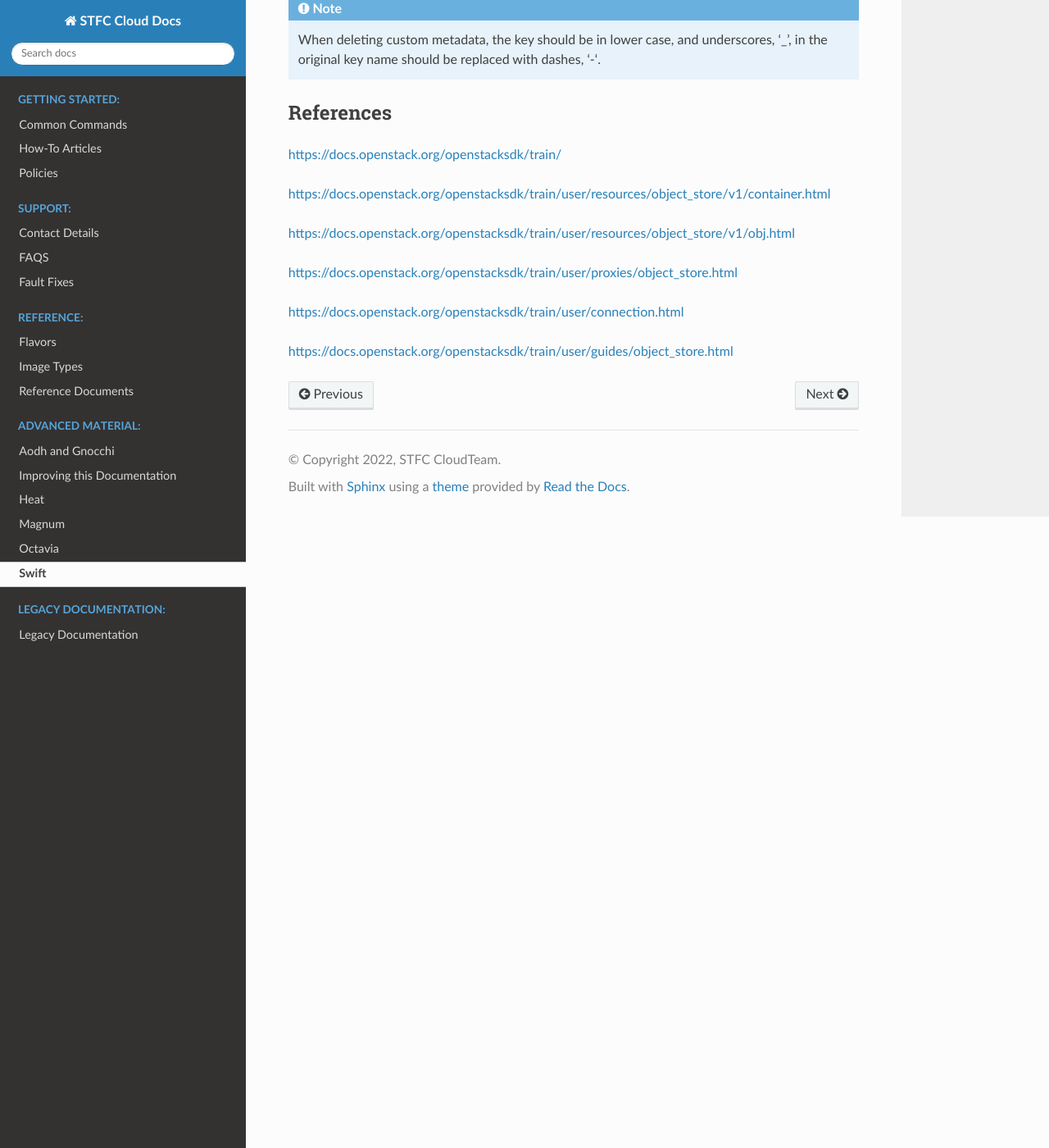
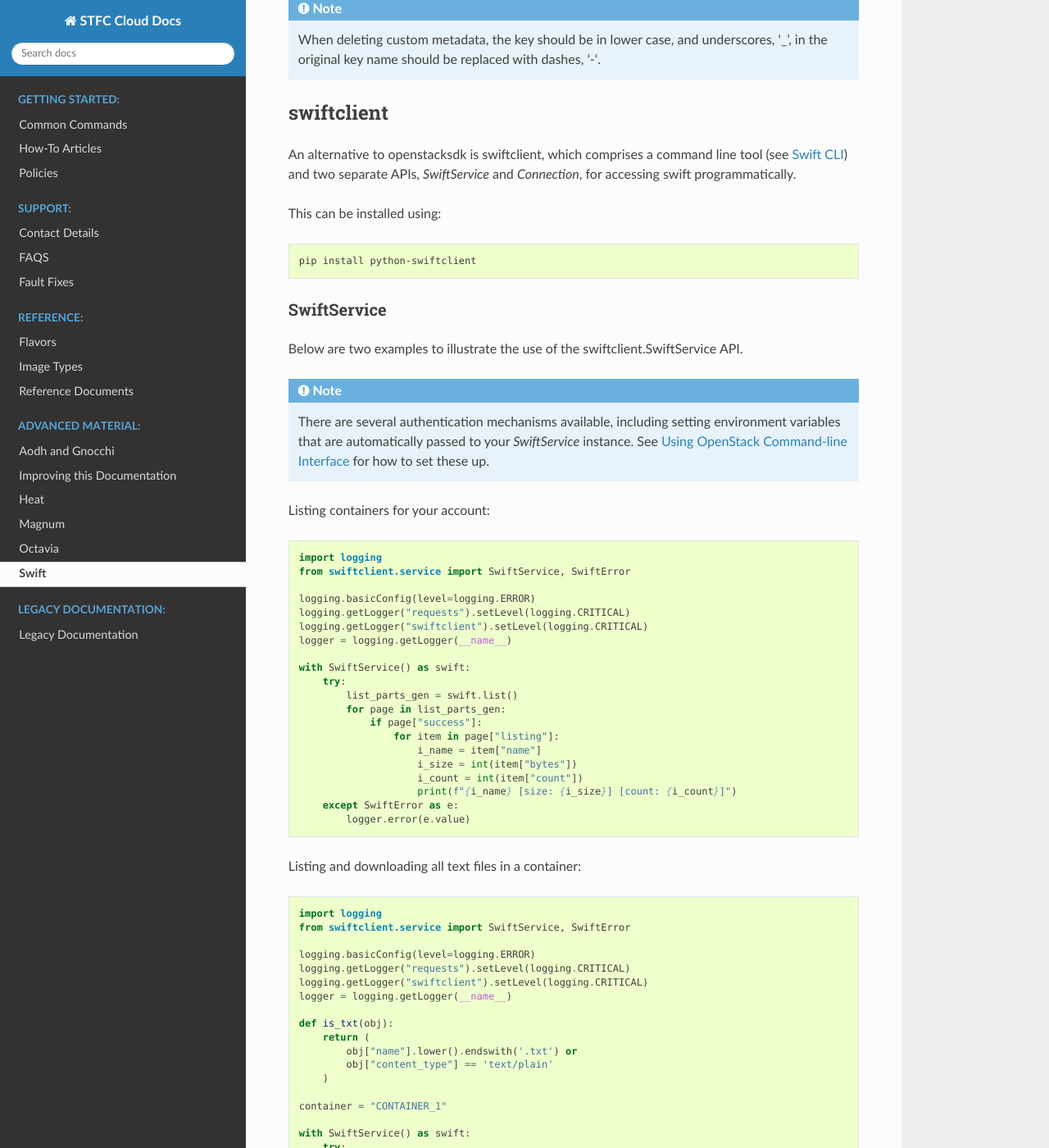
Before and after one commit to stfc/cloud-docs, a Sphinx documentation site: the page built from source/Swift/PythonSDK.rst, in a window 1280 px wide and 1400 px high, scrolled down 4789 px. Shown: the whole window at 82% size. Built offline with Sphinx 7.4.7 and the Read the Docs theme 2.0.0, drawn with Linux system fonts in a browser that asks for light colours; some of the changed text lies outside the part shown.

Commit message:
Add SDK SwiftService notes

```diff
--- a/source/Swift/PythonSDK.rst
+++ b/source/Swift/PythonSDK.rst
@@ -11,6 +11,7 @@ Object Storage using the Python SDK
 
 .. _swift_sdk_containers:
 
+----------
 Containers
 ----------
 
@@ -90,6 +91,7 @@ Deleting metadata for a container by passing a ``Container`` instance:
 
 .. _swift_sdk_objects:
 
+-------
 Objects
 -------
 
@@ -248,6 +250,108 @@ Deleting custom metadata for an object using the file and container names:
     When deleting custom metadata, the key should be in lower case, and underscores, '_', in the original key name should be replaced with dashes, '-'.
 
 
+
+.. _swift_sdk_alternative:
+
+-----------
+swiftclient
+-----------
+
+An alternative to openstacksdk is swiftclient, which comprises a command line tool (see :ref:`swift_cli`) and two separate APIs, `SwiftService` and `Connection`, for accessing swift programmatically.
+
+This can be installed using:
+
+.. code-block:: bash
+
+    pip install python-swiftclient
+
+
+.. _swift_sdk_swiftservice:
+
+SwiftService
+------------
+
+Below are two examples to illustrate the use of the swiftclient.SwiftService API.
+
+.. note::
+
+    There are several authentication mechanisms available, including setting environment variables that are automatically passed to your `SwiftService` instance. See :ref:`Use-OpenStack-CLI` for how to set these up.
+
+
+Listing containers for your account:
+
+.. code-block:: python
+
+    import logging
+    from swiftclient.service import SwiftService, SwiftError
+
+    logging.basicConfig(level=logging.ERROR)
+    logging.getLogger("requests").setLevel(logging.CRITICAL)
+    logging.getLogger("swiftclient").setLevel(logging.CRITICAL)
+    logger = logging.getLogger(__name__)
+
+    with SwiftService() as swift:
+        try:
+            list_parts_gen = swift.list()
+            for page in list_parts_gen:
+                if page["success"]:
+                    for item in page["listing"]:
+                        i_name = item["name"]
+                        i_size = int(item["bytes"])
+                        i_count = int(item["count"])
+                        print(f"{i_name} [size: {i_size}] [count: {i_count}]")
+        except SwiftError as e:
+            logger.error(e.value)
+
+
+Listing and downloading all text files in a container:
+
+.. code-block:: python
+
+    import logging
+    from swiftclient.service import SwiftService, SwiftError
+
+    logging.basicConfig(level=logging.ERROR)
+    logging.getLogger("requests").setLevel(logging.CRITICAL)
+    logging.getLogger("swiftclient").setLevel(logging.CRITICAL)
+    logger = logging.getLogger(__name__)
+
+    def is_txt(obj):
+        return (
+            obj["name"].lower().endswith('.txt') or
+            obj["content_type"] == 'text/plain'
+        )
+
+    container = "CONTAINER_1"
+
+    with SwiftService() as swift:
+        try:
+            list_options = {"prefix": "archive_2016-01-01/"}
+            list_parts_gen = swift.list(container=container)
+            for page in list_parts_gen:
+                if page["success"]:
+                    objects = [
+                        obj["name"] for obj in page["listing"] if is_txt(obj)
+                    ]
+                    for down_res in swift.download(
+                            container=container,
+                            objects=objects):
+                        if down_res['success']:
+                            print(f"'{down_res['object']}' downloaded")
+                        else:
+                            print(f"'{down_res['object']}' download failed")
+                else:
+                    raise page["error"]
+        except SwiftError as e:
+            logger.error(e.value)
+
+
+.. warning::
+
+    The ``content_type`` object key may not exist for objects, such as placeholders, which can lead to errors if the above code is run.
+
+
+----------
 References
 ----------
 
@@ -262,3 +366,5 @@ https://docs.openstack.org/openstacksdk/train/user/proxies/object_store.html
 https://docs.openstack.org/openstacksdk/train/user/connection.html
 
 https://docs.openstack.org/openstacksdk/train/user/guides/object_store.html
+
+https://docs.openstack.org/python-swiftclient/train/introduction.html
```
